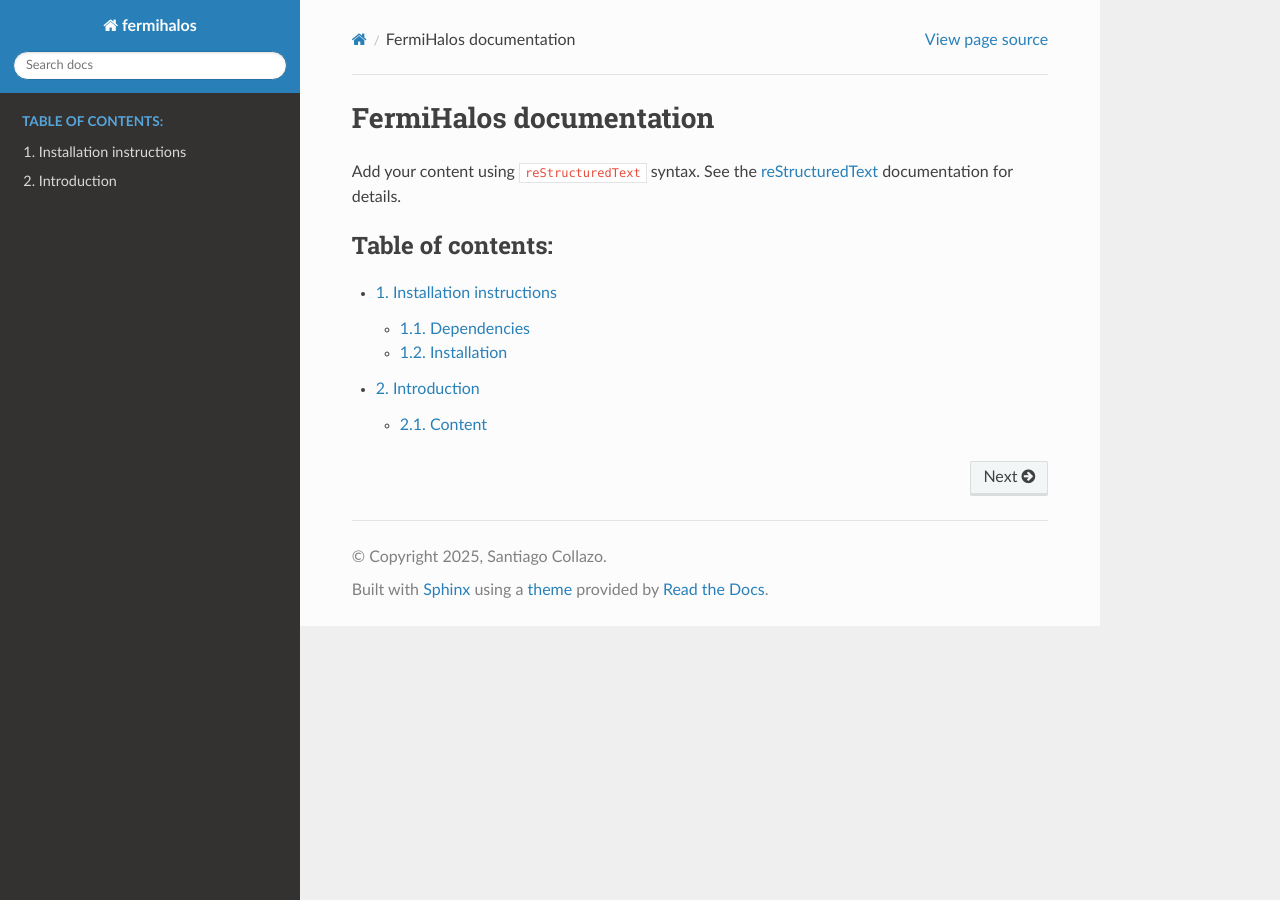
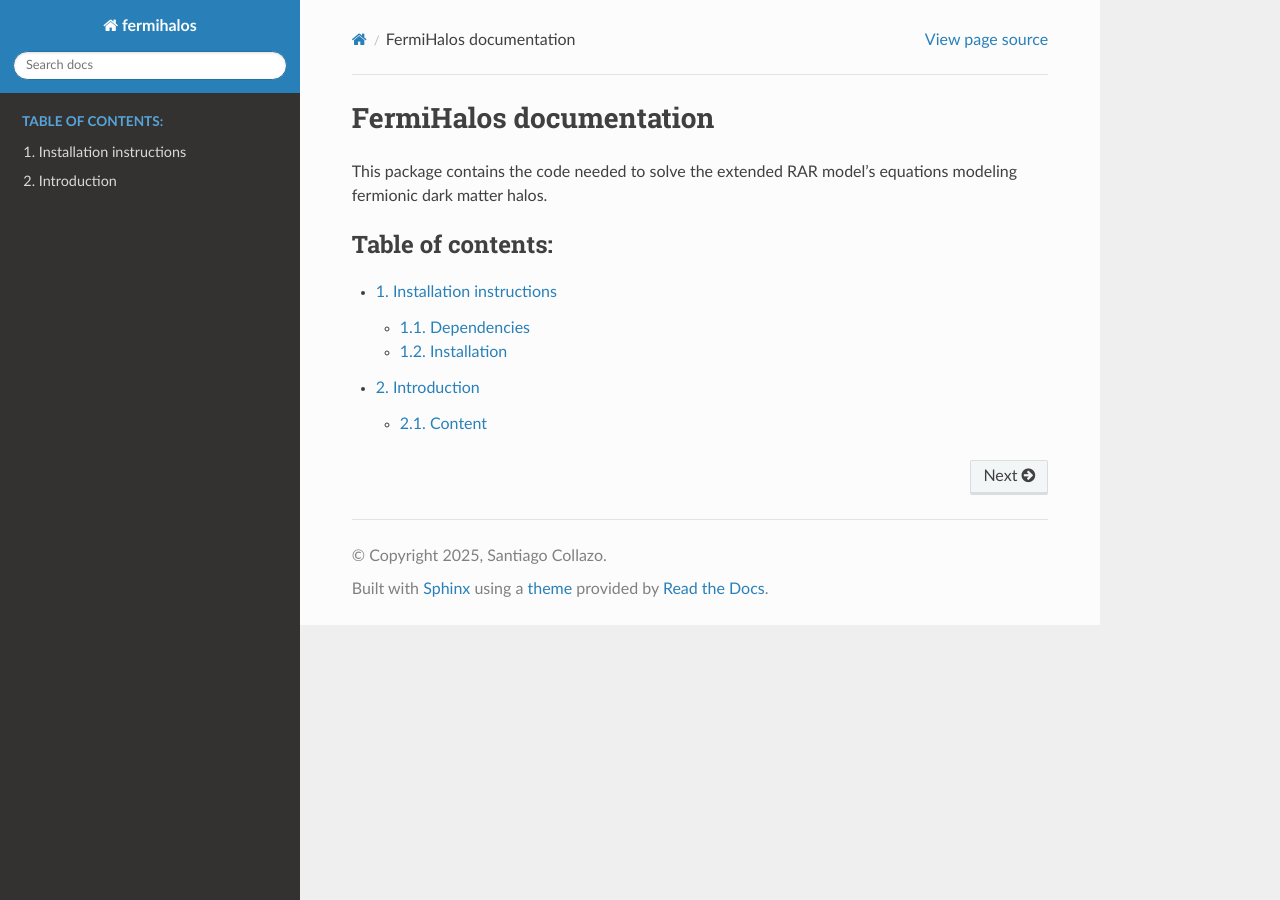
Before and after one commit to Santiq22/FermiHalos, a Sphinx documentation site: the page built from docs/source/index.rst, in a window 1280 px wide. Built offline with Sphinx 7.4.7 and the Read the Docs theme 3.1.0, drawn with Linux system fonts in a browser that asks for light colours.

Commit message:
Writing webpage and preparing it to be hosted by GitHub Pages

```diff
--- a/docs/source/index.rst
+++ b/docs/source/index.rst
@@ -6,9 +6,7 @@
 FermiHalos documentation
 ========================
 
-Add your content using ``reStructuredText`` syntax. See the
-`reStructuredText <https://www.sphinx-doc.org/en/master/usage/restructuredtext/index.html>`_
-documentation for details.
+This package contains the code needed to solve the extended RAR model's equations modeling fermionic dark matter halos.
 
 
 .. toctree::
--- a/docs/source/intro.rst
+++ b/docs/source/intro.rst
@@ -1,7 +1,7 @@
 Introduction
 ============
 
-This package contains the code needed to solve the extended RAR model's equations modeling fermionic dark matter halos.
+
 
 Content
 -------
```
Also changed, not shown: docs/source/installation.rst (+7 -7 lines).
